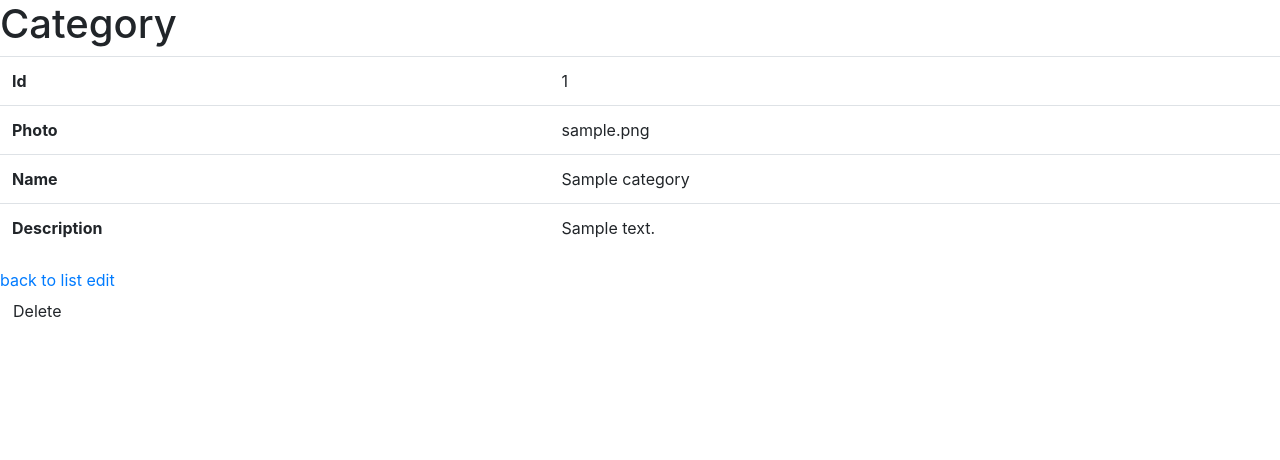
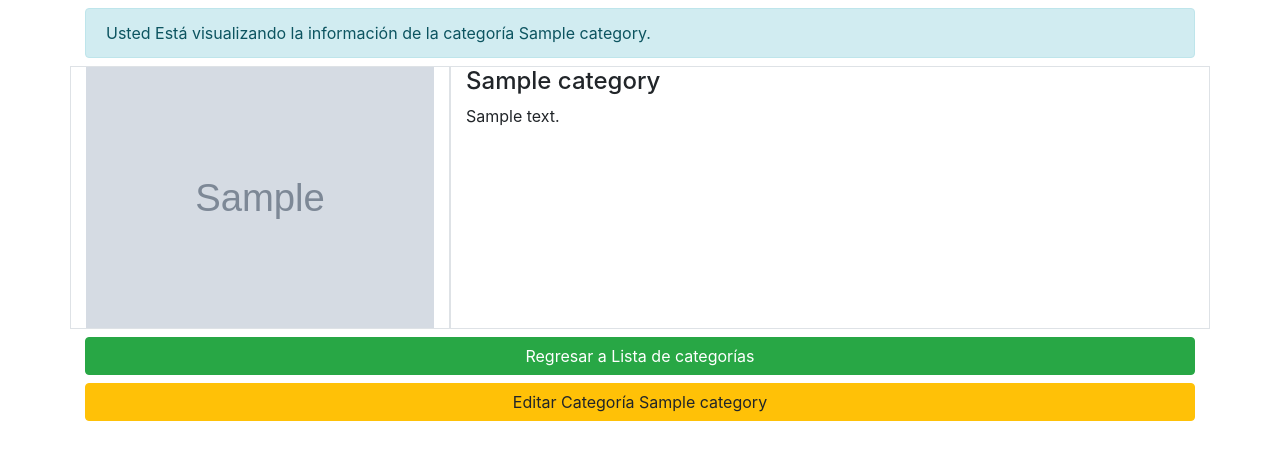
Before and after one commit to Diiego1500/correo_noche, a Symfony app: template templates/category/show.html.twig in a window 1280 px wide. Shown: the part 56-516 px from the top of the page. Run offline with Twig, Linux system fonts and the light colour scheme; the template is opened without the code that fills it: most values are stand-ins (such as "Sample title", 1, 10 or a date in 2020); grey boxes marked "Sample" are stand-in pictures; some libraries are stand-ins or nearby versions.

Commit message:
interfaz PARTE III

```diff
--- a/templates/category/_form.html.twig
+++ b/templates/category/_form.html.twig
@@ -1,4 +1,4 @@
 {{ form_start(form) }}
     {{ form_widget(form) }}
-    <button class="btn">{{ button_label|default('Save') }}</button>
+    <button class="btn btn-success btn-block">{{ button_label|default('Guardar') }}</button>
 {{ form_end(form) }}
--- a/templates/category/show.html.twig
+++ b/templates/category/show.html.twig
@@ -1,35 +1,24 @@
 {% extends 'base.html.twig' %}
-
 {% block title %}Category{% endblock %}
-
 {% block body %}
     {{ parent() }}
-    <h1>Category</h1>
-
-    <table class="table">
-        <tbody>
-            <tr>
-                <th>Id</th>
-                <td>{{ category.id }}</td>
-            </tr>
-            <tr>
-                <th>Photo</th>
-                <td>{{ category.photo }}</td>
-            </tr>
-            <tr>
-                <th>Name</th>
-                <td>{{ category.name }}</td>
-            </tr>
-            <tr>
-                <th>Description</th>
-                <td>{{ category.description }}</td>
-            </tr>
-        </tbody>
-    </table>
-
-    <a href="{{ path('category_index') }}">back to list</a>
-
-    <a href="{{ path('category_edit', {'id': category.id}) }}">edit</a>
-
-    {{ include('category/_delete_form.html.twig') }}
+    <div class="container">
+        <div class="alert alert-info my-2">
+            Usted Está visualizando la información de la categoría {{ category.name }}.
+        </div>
+        <div class="row my-2">
+            <div class="col-md-4 border">
+                <img src="{{ asset('uploads/category/'~category.photo) }}" alt="{{ category.name }}" width="100%">
+            </div>
+            <div class="col-md-8 text-left border">
+                <h4>{{ category.name }}</h4>
+                <p>{{ category.description }}</p>
+            </div>
+            <div class="col-md-12">
+                    <a class="btn btn-success btn-block my-2" href="{{ path('category_index') }}">Regresar a Lista de categorías</a>
+                    <a class="btn btn-warning btn-block my-2" href="{{ path('category_edit', {'id': category.id}) }}">Editar Categoría {{ category.name }}</a>
+                {#    {{ include('category/_delete_form.html.twig') }}#}
+            </div>
+        </div>
+    </div>
 {% endblock %}
--- a/templates/product/_form.html.twig
+++ b/templates/product/_form.html.twig
@@ -1,4 +1,4 @@
 {{ form_start(form) }}
     {{ form_widget(form) }}
-    <button class="btn">{{ button_label|default('Save') }}</button>
+    <button class="btn btn-success btn-block my-2">{{ button_label|default('Guardar') }}</button>
 {{ form_end(form) }}
--- a/templates/product/index.html.twig
+++ b/templates/product/index.html.twig
@@ -1,7 +1,5 @@
 {% extends 'base.html.twig' %}
-
 {% block title %}Product index{% endblock %}
-
 {% block body %}
     {{ parent() }}
     <div class="container">
@@ -9,7 +7,7 @@
         <div class="container">
             <div class="row d-flex justify-content-center my-4">
                 {% for product in products %}
-                    <div class="col-md-4 d-flex bd-highlight my-1 rounded-sm bg-white">
+                    <div class="col-md-4 d-flex bd-highlight my-1 rounded-sm bg-white category">
                         <div class="p-2 bd-highlight border">
                             <img src="{{ asset('uploads/product/'~product.photo) }}" alt="{{ product.name }}" width="100%">
                             <hr>
```
Also changed, not shown: templates/category/edit.html.twig (+8 -4 lines), templates/category/index.html.twig (+6 -2 lines), templates/category/new.html.twig (+6 -7 lines), templates/product/edit.html.twig (+7 -8 lines), templates/product/show.html.twig (+20 -39 lines), public/assets/css/category.css (added).
